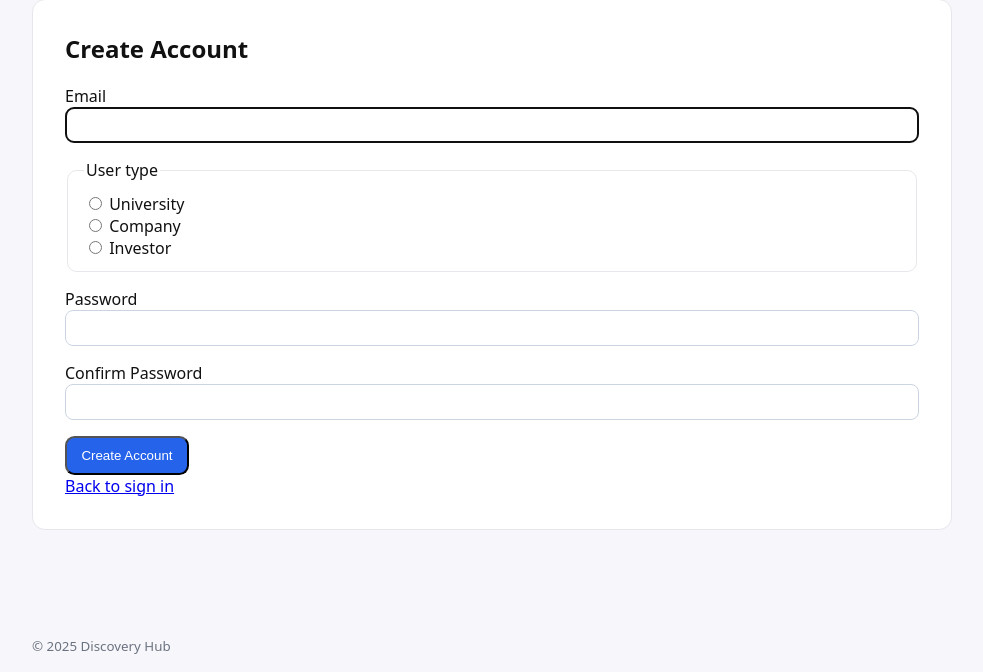
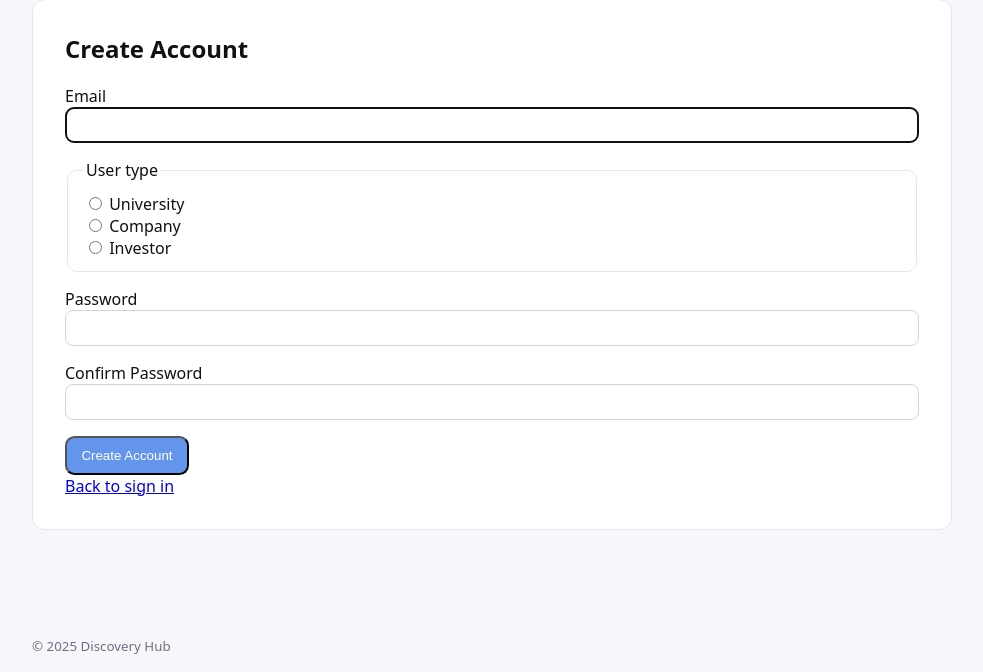
Before and after one commit to alrudniy/f25_discovery, a Django app: page /accounts/register/ in a window 1280 px wide. Shown: the part 116-788 px from the top of the page, without its empty margins (148-1131 px from the left). Run offline with Django 5.2, Linux system fonts and the light colour scheme.

Commit message:
style: Update color palette to cornflowerblue
Co-authored-by: aider (gemini/gemini-2.5-pro) <aider@aider.chat>

```diff
--- a/static/css/styles.css
+++ b/static/css/styles.css
@@ -17,9 +17,9 @@ h1 { margin-top:0; }
 fieldset.form-field { border:1px solid #e5e7eb; border-radius:.6rem; padding:.75rem 1rem; }
 .button-row { display:flex; gap:.75rem; flex-wrap:wrap; margin-top:1rem; }
 .btn { display:inline-block; background:#111827; color:#fff; text-decoration:none; padding:.6rem .9rem; border-radius:.6rem; }
-.btn.primary { background:#2563eb; }
+.btn.primary { background:cornflowerblue; }
 .btn:hover { filter:brightness(1.05); }
 .muted { color:#64748b; }
 .error { color:#b91c1c; font-size:.9rem; margin-top:.25rem; }
 .messages { list-style:none; padding:0; }
-.messages li { background:#ecfeff; border:1px solid #22d3ee; color:#0e7490; padding:.6rem .9rem; border-radius:.5rem; margin:.5rem 0; }
+.messages li { background:aliceblue; border:1px solid cornflowerblue; color:midnightblue; padding:.6rem .9rem; border-radius:.5rem; margin:.5rem 0; }
```
